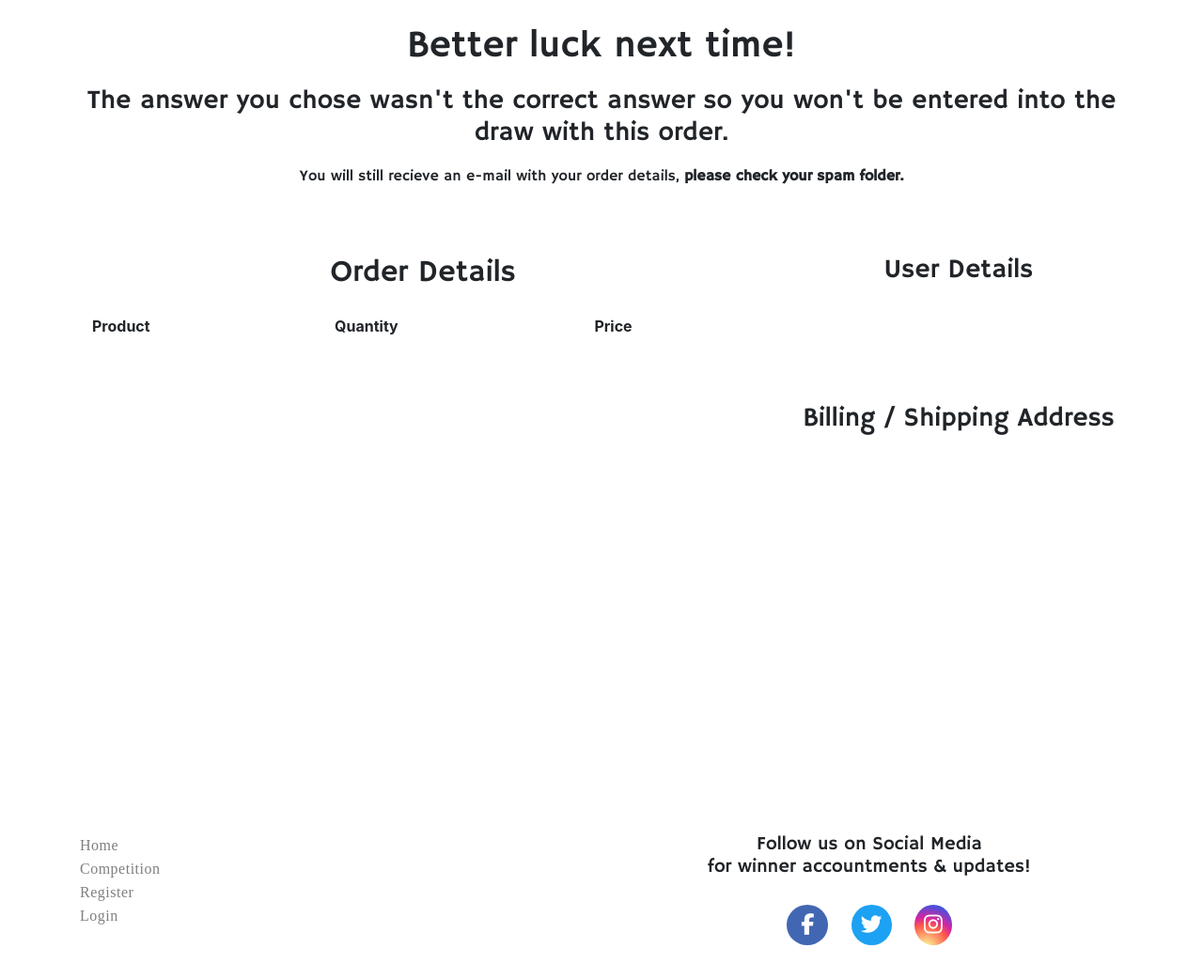
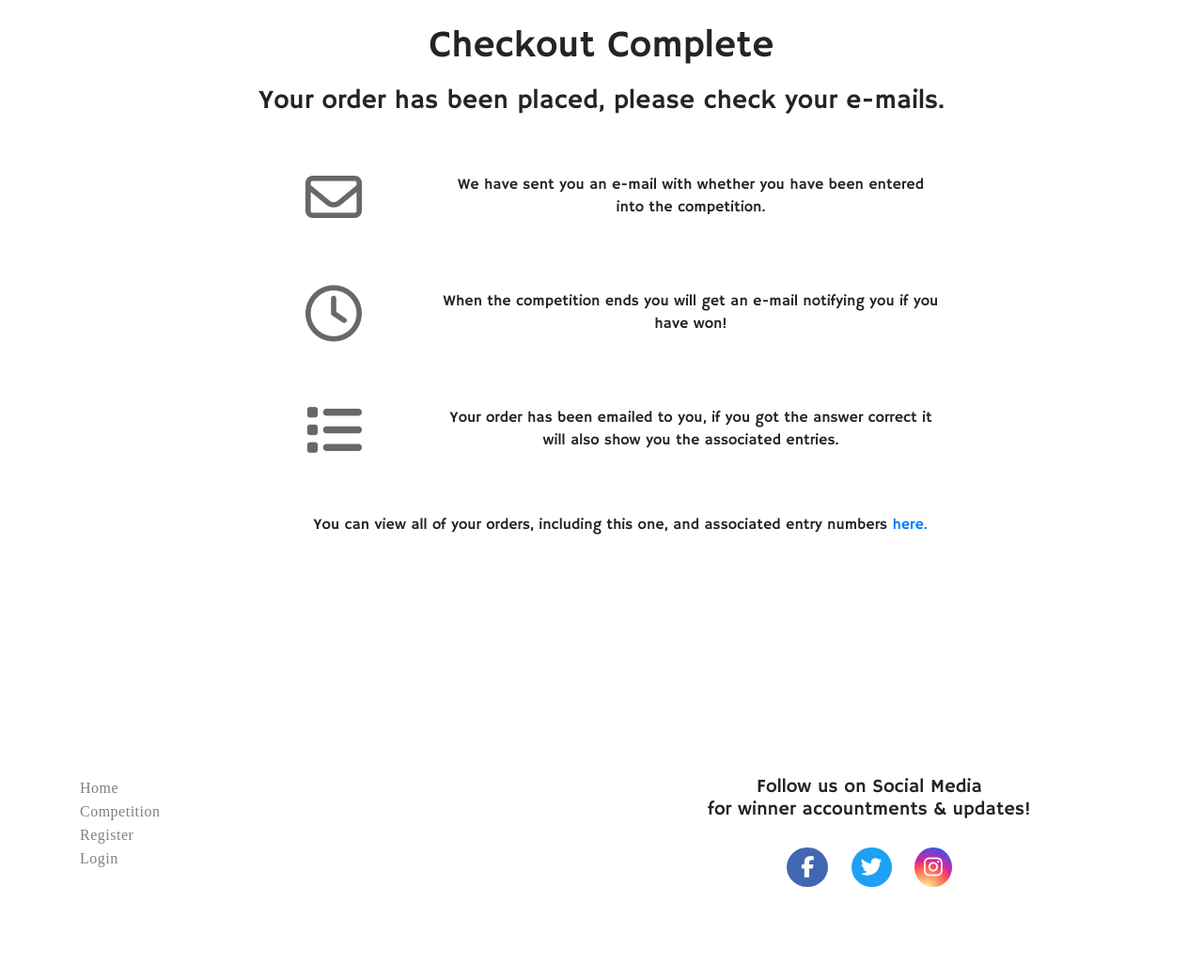
Before and after one commit to msped/projectparts, a Django app: template checkout/templates/checkout_complete.html in a window 1280 px wide. Shown: the part 76-1118 px from the top of the page at 94% size. After the commit the page ends 1020 px from the top, so only its background shows below. Run offline with Django 3.2, Linux system fonts and the light colour scheme; the template is opened without the code that fills it, so the values that code supplies are empty; some libraries are stand-ins or nearby versions.

Commit message:
Changed checkout complete page

```diff
--- a/checkout/templates/checkout_complete.html
+++ b/checkout/templates/checkout_complete.html
@@ -5,73 +5,51 @@
 
 {% block css %}<link rel="stylesheet" href="{% static 'css/checkout_complete.css' %}">{% endblock css %}
 
-{% block title%}Checkout{% endblock title %}
+{% block title%}Checkout Complete{% endblock title %}
 
 {% block content %}
 <div class="page-header">
-    {% if user_correct_answer %}
-    <h1>Your order has been placed, Good Luck!</h1>
-    <h3>You got the answer correct with {{ correct_answer }} and have been entered into the draw.</h3>
-    <p>You will recieve an e-mail with your order details, <b>please check your spam folder.</b> <br>
-        Once the competition has ended the winner will be notified via e-mail.</p>
-    {% else %}
-    <h1>Better luck next time!</h1>
-    <h3>The answer you chose wasn't the correct answer so you won't be entered into the draw with this order.</h3>
-    <p>You will still recieve an e-mail with your order details, <b>please check your spam folder.</b></p>
-    {% endif %}
+    <h1>Checkout Complete</h1>
+    <h3>Your order has been placed, please check your e-mails.</h3>
+</div>
+<div class="page-content">
+    <div class="row">
+        <div class="offset-lg-2 col-lg-2 offset-md-2 col-md-2 col-sm-12 col-xs-12">
+            <div class="text-center">
+                <i class="far fa-envelope icon"></i>
+            </div>
+        </div>
+        <div class="col-lg-6 col-md-6 col-sm-12 col-xs-12">
+            <p>We have sent you an e-mail with whether you have been entered
+                into the competition.</p>
+        </div>
+    </div>
+    <div class="row">
+        <div class="offset-lg-2 col-lg-2 offset-md-2 col-md-2 col-sm-12 col-xs-12">
+            <div class="text-center">
+                <i class="far fa-clock"></i>
+            </div>
+        </div>
+        <div class="col-lg-6 col-md-6 col-sm-12 col-xs-12">
+            <p>When the competition ends you will get an e-mail notifying you
+                if you have won!</p>
+        </div>
+    </div>
+    <div class="row">
+        <div class="offset-lg-2 col-lg-2 offset-md-2 col-md-2 col-sm-12 col-xs-12">
+            <div class="text-center">
+                <i class="fas fa-list"></i>
+            </div>
+        </div>
+        <div class="col-lg-6 col-md-6 col-sm-12 col-xs-12">
+            <p>Your order has been emailed to you, if you got the answer
+                correct it will also show you the associated entries.</p>
+        </div>
+    </div>
 
+    <div class="orders-page col-lg-12 col-md-12 col-sm-12 col-xs-12">
+        <p>You can view all of your orders, including this one, and associated entry numbers <a href="{% url 'users_orders' %}">here.</a></p>
+    </div>
 </div>
 
-<div class="row">
-    <div class="order-details p-3 col-lg-8 col-md-8 col-sm-12 col-xs-12">
-        <h2>Order Details</h2>
-        <table class="table table-borderless">
-            <tr>
-                <th scope="col" class="order-product">Product</th>
-                <th scope="col" class="order-qty">Quantity</th>
-                <th scope="col" class="order-price">Price</th>
-            </tr>
-            {% for o in orders %}
-            <tr>
-                <td>{{ o.product.name }}</td>
-                <td>{{ o.quantity }}</td>
-                <td>{{ o.price }}</td>
-            </tr>
-            {% if user_entries is defined %}
-            <tr>
-                <td colspan="3">
-                {% for e in user_entries %}
-                {% if o.id == e.id %}
-                {% with order_no=o.id %}
-                <span>{{ e }}</span>
-                {% endwith %}
-                {% endif %}
-                {% endfor %}
-                </td>
-            </tr>
-            {% endif %}
-            {% endfor %}
-        </table>
-    </div>
-
-    <div class="profile-details col-lg-4 col-md-4 col-sm-12 col-xs-12">
-        <div class="row">
-            <div class="user-details p-3 col-lg-12 col-md-12 col-sm-6 col-xs-12">
-                <h3>User Details</h3>
-                <p>{{ user.first_name }} {{ user.last_name }} <br>
-                {{ user.email }} <br>
-                {{ user.profile.phone_number }}</p>
-            </div>
-            <div class="billing-shipping p-3 col-lg-12 col-md-12 col-sm-6 col-xs-12">
-                <h3>Billing / Shipping Address</h3>
-                <p>{{ user.profile.address_line_1 }} <br>
-                {{ user.profile.address_line_2 }} <br>
-                {{ user.profile.town_city }} <br>
-                {{ user.profile.county }} <br>
-                {{ user.profile.country }} <br>
-                {{ user.profile.postcode }}</p>
-            </div>
-        </div>
-    </div>
-</div>
 {% endblock content %}
--- a/static/css/checkout_complete.css
+++ b/static/css/checkout_complete.css
@@ -1,4 +1,4 @@
-h1, h2, h3, p{
+h1, h2, h3, p {
     font-family: 'Hammersmith', sans-serif;
     text-align: center;
     padding: 5px;
@@ -8,14 +8,15 @@ h1, h2, h3, p{
     margin: 20px 0;
 }
 
-.billing-shipping p, .user-details p {
-    font-family: 'Hammersmith', sans-serif;
+.row {
+    margin-top: 50px;
 }
 
-.order-details {
-    min-height: 300px;
+.far, .fas {
+    font-size: 45pt;
+    color: rgb(104, 104, 104)
 }
 
-.profile-details, .order-details, .card-details, .question {
-    margin-top: 25px;
+.orders-page {
+    margin: 40px 20px 0 20px;
 }
```
